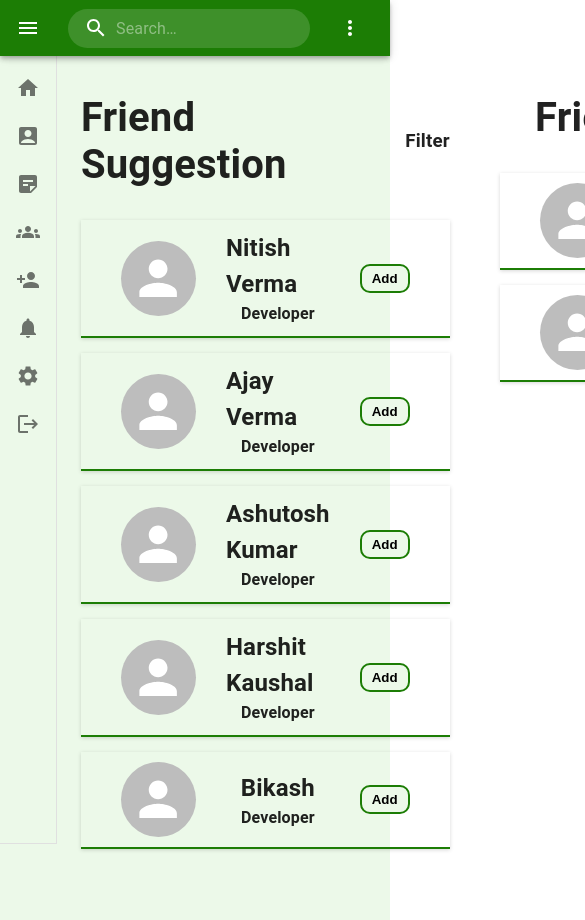
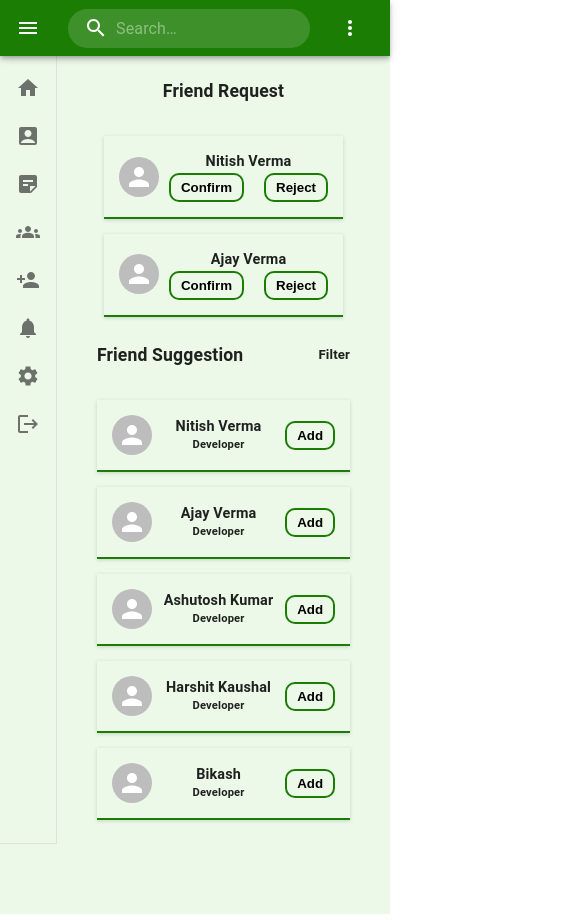
Before and after one commit to nitishVerma64/prep-iq, a React (Vite) app: page /friend in a window 390 px wide. Shown: the top 920 px of the page, 585 px wide, since content can reach past the window. Built offline with nearby package versions, Linux system fonts and the light colour scheme; a web font is replaced by a local one.

Commit message:
friend-css-responsive

```diff
--- a/src/component/pages/Friend.jsx
+++ b/src/component/pages/Friend.jsx
@@ -15,12 +15,12 @@ const Friend = () => {
         <Box height={70} backgroundColor="var(--backGroundColor)"></Box>
         <Box sx={{display:'flex', minHeight:"100vh", backgroundColor:"var(--backGroundColor)"}}>
           <Sidenav/>
-          <Box component="main" sx={{flexGrow:1,p:3}}>
+          <Box component="main" sx={{flexGrow:1,p:1}}>
              <div className="friend-main">
                 <div className="friend-suggestion-box">
                   <div className="friend-suggestion-filter">
-                    <h1>Friend Suggestion</h1>
-                    <h3>Filter</h3>
+                    <h2>Friend Suggestion</h2>
+                    <h5>Filter</h5>
                   </div>
                   <div className="friend-suggestion">
                     {friendSuggestion.map((data)=>{
@@ -29,7 +29,7 @@ const Friend = () => {
                   </div>
                 </div>
                 <div className="friend-request-box">
-                  <h1>Friend Request</h1>
+                  <h2>Friend Request</h2>
                   <div className="friend-request">
                     {friendRequest.map((data)=>{
                       return <FriendRequest {...data}/>
--- a/src/component/pages/Friend/Friend.css
+++ b/src/component/pages/Friend/Friend.css
@@ -1,4 +1,4 @@
-.friend-main,.friend-suggestion-filter, .friend-request-box>h1{
+.friend-main,.friend-suggestion-filter, .friend-request-box>h2{
     display: flex;
     justify-content: space-evenly;
     gap: 50px;
@@ -33,3 +33,47 @@
     align-items: center;
     flex-direction: column;
 }
+
+@media screen and (max-width: 1100px) {
+    .friend-details{
+        padding: 15px;
+        gap: 10px;
+    }
+
+    .friend-name-major>h3{
+        display: inline;
+        white-space: nowrap;
+        overflow: hidden;
+        text-overflow: ellipsis;
+    }
+
+    .friend-suggestion-filter>h2, .friend-request-box>h2{
+        font-size: 1.1rem;
+    }
+}
+
+@media screen and (max-width: 900px) {
+    .friend-main{
+        gap: 10px;
+    }
+    .friend-name-major>h3{
+        display: block;
+        font-size: 0.9rem;
+    }
+
+    .friend-name-major>h5{
+        font-size: 0.7rem;
+    }
+}
+
+@media screen and (max-width: 650px) {
+    .friend-main{
+        flex-direction: column-reverse;
+        align-items: center;
+    }
+
+    .friend-details{
+        width: auto;
+    }
+
+}
--- a/src/component/pages/Friend/FriendRequest.jsx
+++ b/src/component/pages/Friend/FriendRequest.jsx
@@ -8,10 +8,10 @@ const FriendRequest = ({name}) => {
             <Avatar className='friend-avatar'
             alt="Remy Sharp"
             src=""
-            sx={{ width: 75, height: 75 }}
+            sx={{ width: 40, height: 40 }}
             />
             <div className="friend-name-major">
-                <h2>{name}</h2>
+                <h3>{name}</h3>
                 <div className="friend-request-btn">
                 <button className="btn">Confirm</button>
                 <button className="btn">Reject</button>
--- a/src/component/pages/Friend/FriendSuggestion.jsx
+++ b/src/component/pages/Friend/FriendSuggestion.jsx
@@ -8,11 +8,11 @@ const FriendSuggestion = ({name,major,profileImg}) => {
             <Avatar className='friend-avatar'
             alt="Remy Sharp"
             src=""
-            sx={{ width: 75, height: 75 }}
+            sx={{ width: 40, height: 40 }}
             />
             <div className="friend-name-major">
-                <h2>{name}</h2>
-                <h4>{major}</h4>
+                <h3>{name}</h3>
+                <h5>{major}</h5>
             </div>
             <button className="btn">Add</button>
         </div>
--- a/src/component/pages/Testseries.jsx
+++ b/src/component/pages/Testseries.jsx
@@ -16,7 +16,7 @@ const Testseries = () => {
         <Box height={70} sx={{backgroundColor:"#ECF9E9"}}></Box>
         <Box sx={{display:'flex',backgroundColor:"#ECF9E9", minHeight:"100vh"}}>
           <Sidenav/>
-          <Box component="main" sx={{flexGrow:1,p:3}}>
+          <Box component="main" sx={{flexGrow:1,p:1}}>
             <h2>Live Test</h2>
             <div className="live-test-series">
               {liveTestData.map(
```
